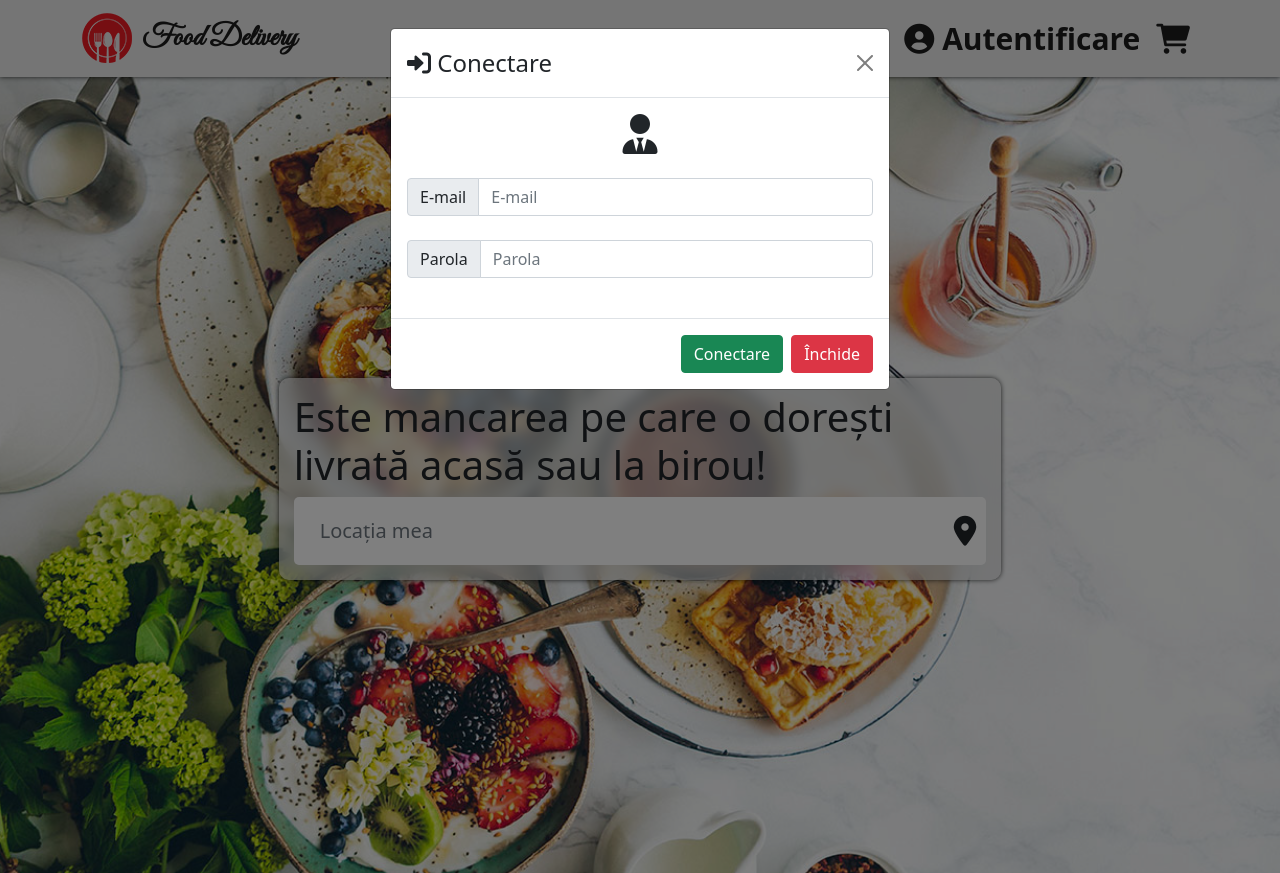
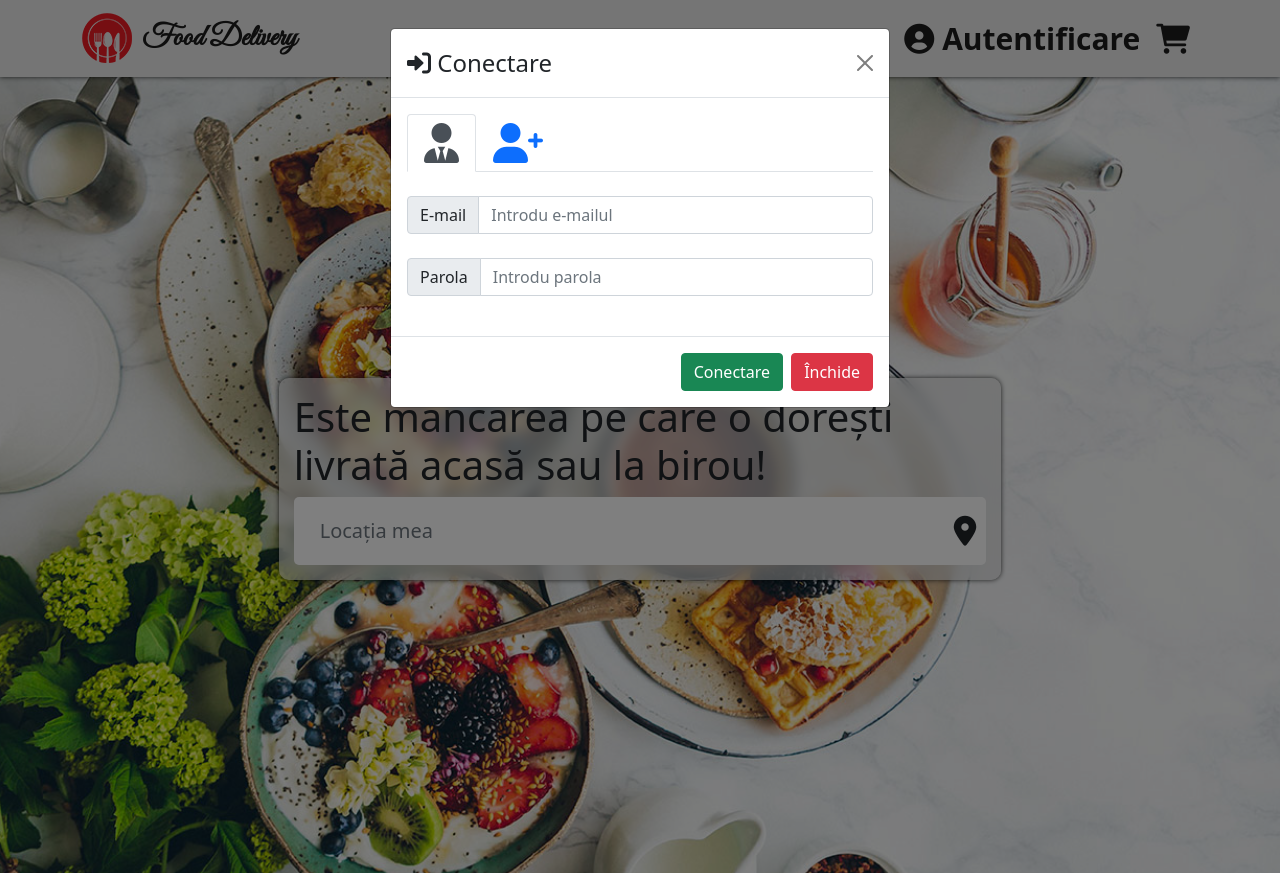
Before and after one commit to MariusChivu/Food-Delivery-FrontEnd, a PHP site: page /index.php in a window 1280 px wide, after a click on "Autentificare". Run offline with PHP 8.4, Linux system fonts and the light colour scheme.

Commit message:
Update footer.php

```diff
--- a/continut/footer.php
+++ b/continut/footer.php
@@ -32,16 +32,57 @@
 				<h4 class="modal-title"><i class="fas fa-sign-in-alt"></i> Conectare</h4>
 				<button type="button" class="btn-close" data-bs-dismiss="modal"></button>
 			</div>
-			<form class='form' action='' method='POST'>
 			<div class="modal-body">
+
+				<ul class="nav nav-tabs" id="myTab" role="tablist">
+					<li class="nav-item" role="presentation">
+						<button class="nav-link active"
+						id="connect-tab" data-bs-toggle="tab" data-bs-target="#connect"
+						type="button" role="tab" aria-controls="connect" aria-selected="true">
 							<strong class='w-100 d-flex justify-content-center fs-1'><i class="fas fa-user-tie"></i></strong>
+						</button>
+					</li>
+					<li class="nav-item" role="presentation">
+						<button class="nav-link"
+						id="register-tab" data-bs-toggle="tab" data-bs-target="#register"
+						type="button" role="tab" aria-controls="register" aria-selected="false">
+							<strong class='w-100 d-flex justify-content-center fs-1'><i class="fas fa-user-plus"></i></strong>
+						</button>
+					</li>
+				</ul>
+				<div class="tab-content" id="myTabContent">
+					<div class="tab-pane fade show active" id="connect" role="tabpanel" aria-labelledby="connect-tab">
 						<div class="input-group mt-4">
 							<span class="input-group-text">E-mail</span>
-						<input type="text" class="form-control" placeholder="E-mail" autocomplete="off" reuqired>
+							<input type="text" class="form-control" placeholder="Introdu e-mailul" autocomplete="off" reuqired>
 						</div>
 						<div class="input-group mt-4 mb-4">
 							<span class="input-group-text">Parola</span>
-						<input type="password" class="form-control" placeholder="Parola" autocomplete="off" reuqired>
+							<input type="password" class="form-control" placeholder="Introdu parola" autocomplete="off" reuqired>
+						</div>
+					</div>
+
+					<div class="tab-pane fade" id="register" role="tabpanel" aria-labelledby="register-tab">
+						<div class="input-group mt-4 mb-4">
+							<span class="input-group-text">Nume și prenume</span>
+							<input type="text" class="form-control" placeholder="Introdu numele și prenumele" autocomplete="off" reuqired>
+						</div>
+						<div class="input-group mt-4 mb-4">
+							<span class="input-group-text">Număr de telefon</span>
+							<input type="text" class="form-control" placeholder="Introdu numărul de telefon" autocomplete="off" reuqired>
+						</div>
+						<div class="input-group mt-4">
+							<span class="input-group-text">E-mail</span>
+							<input type="text" class="form-control" placeholder="Introdu e-mailul" autocomplete="off" reuqired>
+						</div>
+						<div class="input-group mt-4 mb-4">
+							<span class="input-group-text">Parola</span>
+							<input type="password" class="form-control" placeholder="Introdu parola" autocomplete="off" reuqired>
+						</div>
+						<div class="input-group mt-4 mb-4">
+							<button type="button" class="btn btn-success" data-bs-dismiss="modal">Înregistrare</button>
+						</div>
+					</div>
 				</div>
 
 			</div>
@@ -49,7 +90,6 @@
 				<a href="cont.php" class="btn btn-success">Conectare</a>
 				<button type="button" class="btn btn-danger" data-bs-dismiss="modal">Închide</button>
 			</div>
-			</form>
 		</div>
 	</div>
 </div>
```
Lines whose indentation alone changed are shown as unchanged.
